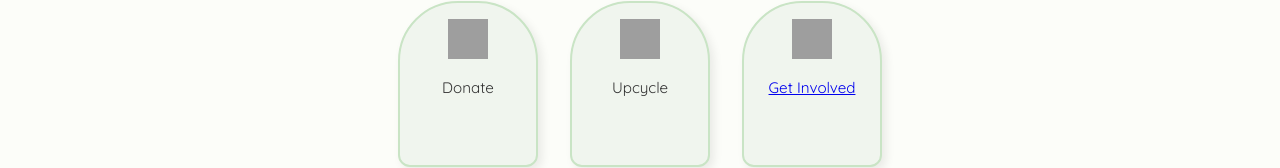
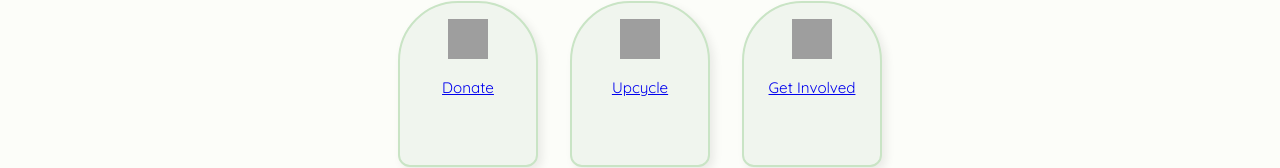
Before and after one commit to blemish678/don-t-trash-it, a plain HTML site: page dirictory.html in a window 1280 px wide. Shown: the part 423-591 px from the top of the page. Drawn offline with nearby package versions, Linux system fonts and the light colour scheme; grey boxes are pictures that could not be loaded.

Commit message:
Update dirictory.html

```diff
--- a/dirictory.html
+++ b/dirictory.html
@@ -202,7 +202,7 @@
 
   <nav>
     <a href="index.html">Home</a>
-    <a href="#Dictionary2.html">Donate</a>
+    <a href="Dictionary2.html">Donate</a>
     <a href="dirictory.html">Upcycle</a>
     <a href="https://docs.google.com/forms/d/e/1FAIpQLSf1sMhnafg19LiOO3_G2vA11H0Zq8WYsLDey3-qPkomIQRgcQ/viewform">Get Involved</a>
   </nav>
@@ -210,11 +210,11 @@
   <div class="tabs">
     <div class="tab">
       <img src="https://cdn-icons-png.flaticon.com/512/3062/3062634.png" alt="Donate">
-      <p>Donate</p>
+      <p><a href= "Dictionary2.html">Donate</a></p>
     </div>
     <div class="tab">
       <img src="https://cdn-icons-png.flaticon.com/512/3050/3050525.png" alt="DIY">
-      <p>Upcycle</p>
+      <p><a href= "dirictory.html">Upcycle</a></p>
     </div>
     <div class="tab">
       <img src="https://cdn-icons-png.flaticon.com/512/151/151773.png" alt="Contact">
```
